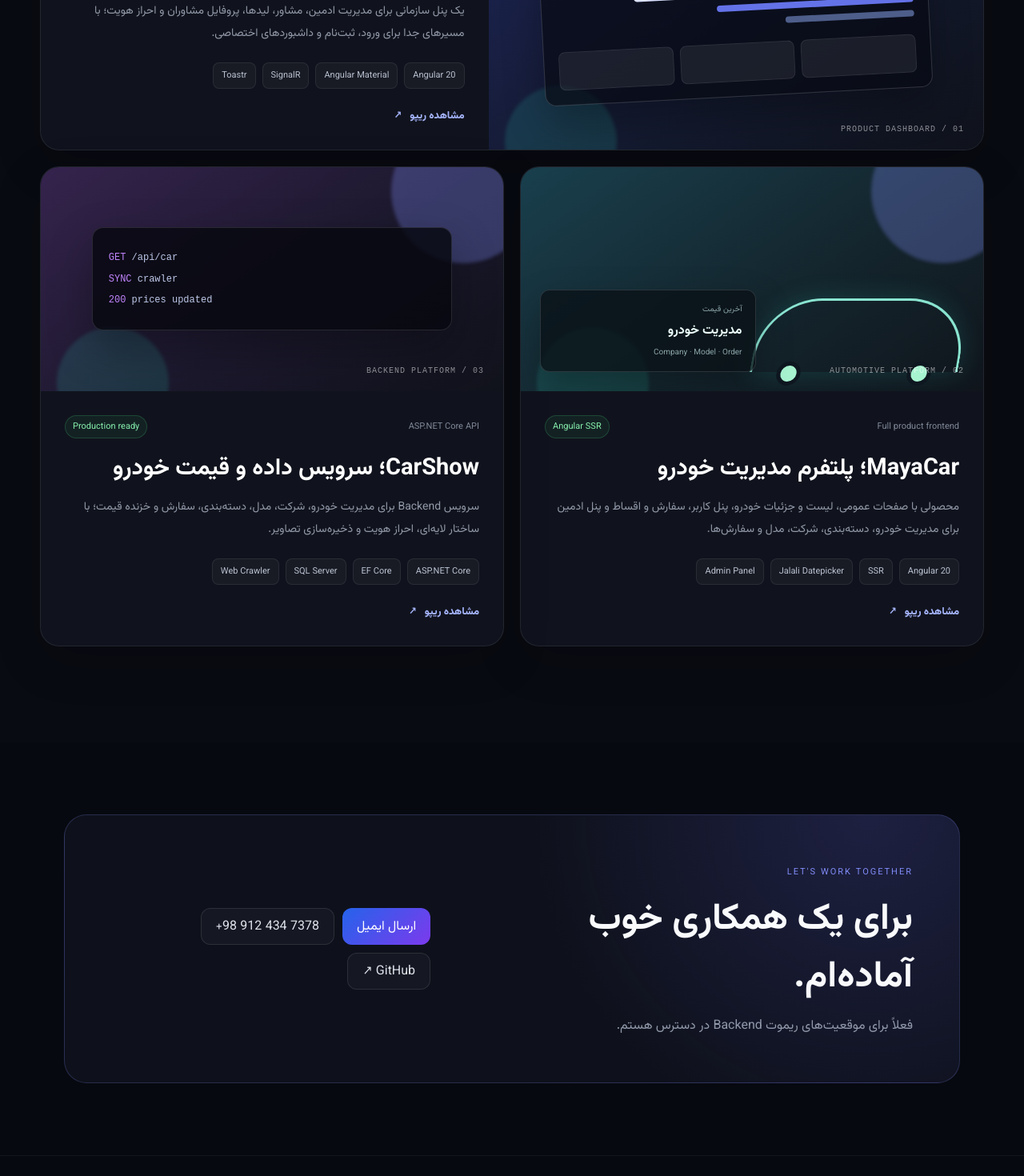
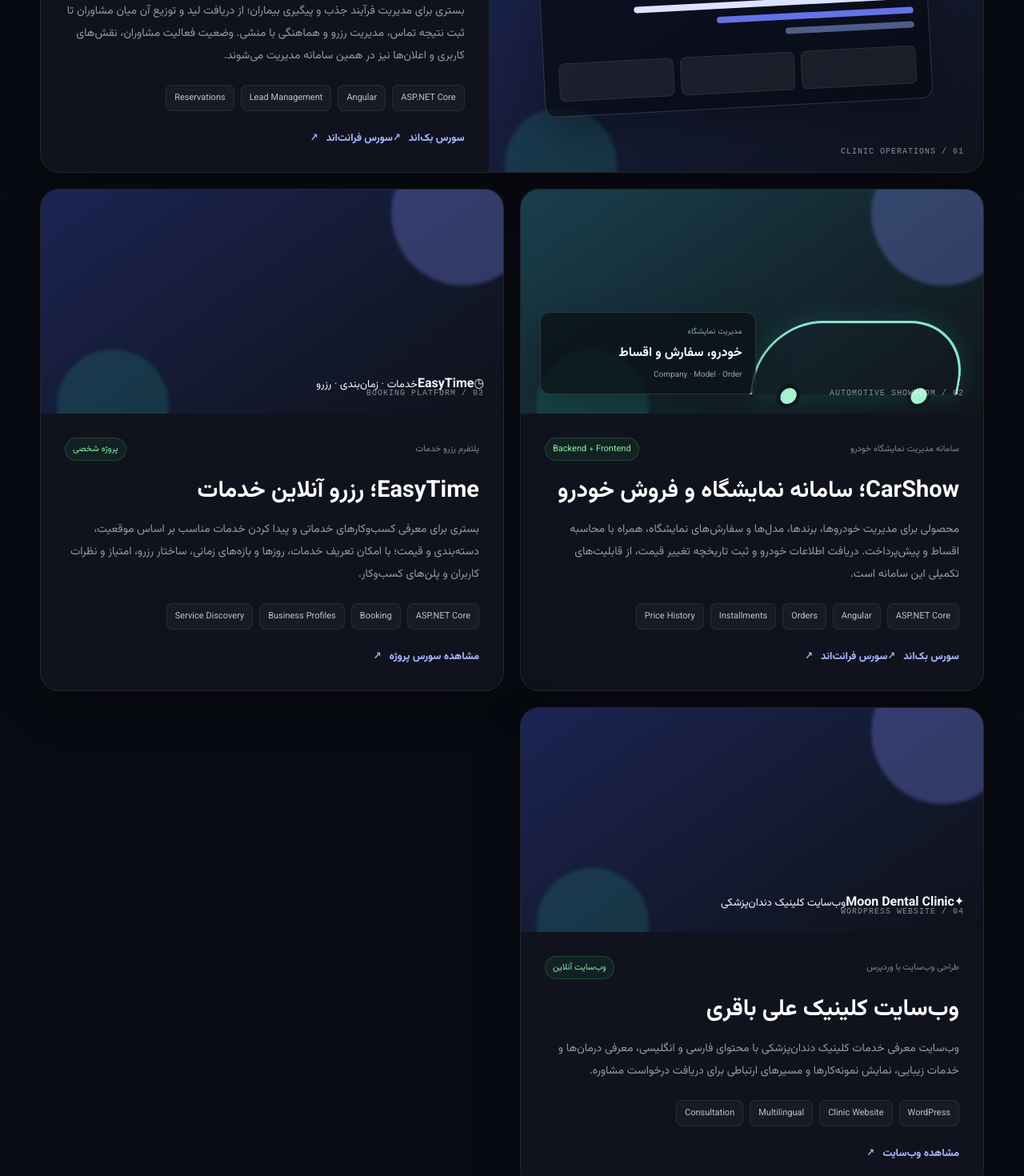
Before and after one commit to amirhosseinmakineh/amirhosseinportforio, an Angular app: page / in a window 1280 px wide. Shown: the part 4400-5870 px from the top of the page at 80% size. Built offline with nearby package versions, Linux system fonts and the light colour scheme.

Commit message:
feat(portfolio): showcase clinic, CarShow, EasyTime and WordPress work

```diff
--- a/src/app/components/projects/projects.html
+++ b/src/app/components/projects/projects.html
@@ -2,10 +2,10 @@
   <div class="projects__container">
     <header class="section-heading">
       <span class="section-heading__eyebrow">SELECTED WORK</span>
-      <h2>پروژه‌هایی که برایشان راه‌حل ساخته‌ام</h2>
+      <h2>نمونه‌کارها و محصولاتی که توسعه داده‌ام</h2>
       <p>
-        نمونه‌هایی از محصولاتی که در آن‌ها روی طراحی تجربه کاربری، توسعه فرانت‌اند
-        و پیاده‌سازی سرویس‌های قابل نگهداری کار کرده‌ام.
+        از سیستم‌های اختصاصی مدیریت کسب‌وکار تا طراحی سایت با وردپرس؛
+        هر پروژه برای پاسخ به یک نیاز واقعی شکل گرفته است.
       </p>
     </header>
 
@@ -23,29 +23,29 @@
               <div class="project-card__dashboard-cards"><b></b><b></b><b></b></div>
             </div>
           </div>
-          <span class="project-card__label">01 / PRODUCT DASHBOARD</span>
+          <span class="project-card__label">01 / CLINIC OPERATIONS</span>
         </div>
-
         <div class="project-card__body">
           <div class="project-card__meta">
-            <span class="project-card__type">Angular application</span>
-            <span class="project-card__status">در حال توسعه</span>
+            <span class="project-card__type">سامانه اختصاصی مدیریت کلینیک</span>
+            <span class="project-card__status">Backend + Frontend</span>
           </div>
-          <h3>داشبورد کلینیک دندانپزشکی دلخند</h3>
+          <h3>سامانه مدیریت کلینیک دندان‌پزشکی</h3>
           <p>
-            یک پنل سازمانی برای مدیریت ادمین، مشاور، لیدها، پروفایل مشاوران و
-            احراز هویت؛ با مسیرهای جدا برای ورود، ثبت‌نام و داشبوردهای اختصاصی.
+            بستری برای مدیریت فرآیند جذب و پیگیری بیماران؛ از دریافت لید و توزیع آن
+            میان مشاوران تا ثبت نتیجه تماس، مدیریت رزرو و هماهنگی با منشی.
+            وضعیت فعالیت مشاوران، نقش‌های کاربری و اعلان‌ها نیز در همین سامانه مدیریت می‌شوند.
           </p>
           <div class="project-card__tags">
-            <span>Angular 20</span>
-            <span>Angular Material</span>
-            <span>SignalR</span>
-            <span>Toastr</span>
+            <span>ASP.NET Core</span>
+            <span>Angular</span>
+            <span>Lead Management</span>
+            <span>Reservations</span>
           </div>
-          <a class="project-card__link" href="https://github.com/amirhosseinmakineh/dentalClinickDashboard" target="_blank" rel="noopener noreferrer">
-            مشاهده ریپو
-            <span>↗</span>
-          </a>
+          <div class="project-card__links">
+            <a class="project-card__link" href="https://github.com/amirhosseinmakineh/DentalClinicDashboaardBackend" target="_blank" rel="noopener noreferrer">سورس بک‌اند <span>↗</span></a>
+            <a class="project-card__link" href="https://github.com/amirhosseinmakineh/dentalClinickDashboard" target="_blank" rel="noopener noreferrer">سورس فرانت‌اند <span>↗</span></a>
+          </div>
         </div>
       </article>
 
@@ -55,68 +55,104 @@
           <span class="project-card__orb project-card__orb--two"></span>
           <div class="project-card__car-shape"><span></span><span></span></div>
           <div class="project-card__price-card">
-            <small>آخرین قیمت</small>
-            <strong>مدیریت خودرو</strong>
+            <small>مدیریت نمایشگاه</small>
+            <strong>خودرو، سفارش و اقساط</strong>
             <span>Company · Model · Order</span>
           </div>
-          <span class="project-card__label">02 / AUTOMOTIVE PLATFORM</span>
+          <span class="project-card__label">02 / AUTOMOTIVE SHOWROOM</span>
         </div>
-
         <div class="project-card__body">
           <div class="project-card__meta">
-            <span class="project-card__type">Full product frontend</span>
-            <span class="project-card__status">Angular SSR</span>
+            <span class="project-card__type">سامانه مدیریت نمایشگاه خودرو</span>
+            <span class="project-card__status">Backend + Frontend</span>
           </div>
-          <h3>MayaCar؛ پلتفرم مدیریت خودرو</h3>
+          <h3>CarShow؛ سامانه نمایشگاه و فروش خودرو</h3>
           <p>
-            محصولی با صفحات عمومی، لیست و جزئیات خودرو، پنل کاربر، سفارش و اقساط
-            و پنل ادمین برای مدیریت خودرو، دسته‌بندی، شرکت، مدل و سفارش‌ها.
+            محصولی برای مدیریت خودروها، برندها، مدل‌ها و سفارش‌های نمایشگاه،
+            همراه با محاسبه اقساط و پیش‌پرداخت. دریافت اطلاعات خودرو و ثبت
+            تاریخچه تغییر قیمت، از قابلیت‌های تکمیلی این سامانه است.
           </p>
           <div class="project-card__tags">
-            <span>Angular 20</span>
-            <span>SSR</span>
-            <span>Jalali Datepicker</span>
-            <span>Admin Panel</span>
+            <span>ASP.NET Core</span>
+            <span>Angular</span>
+            <span>Orders</span>
+            <span>Installments</span>
+            <span>Price History</span>
           </div>
-          <a class="project-card__link" href="https://github.com/amirhosseinmakineh/mayaCarFrontProduc" target="_blank" rel="noopener noreferrer">
-            مشاهده ریپو
-            <span>↗</span>
-          </a>
+          <div class="project-card__links">
+            <a class="project-card__link" href="https://github.com/amirhosseinmakineh/CarShow" target="_blank" rel="noopener noreferrer">سورس بک‌اند <span>↗</span></a>
+            <a class="project-card__link" href="https://github.com/amirhosseinmakineh/mayaCarFrontProduc" target="_blank" rel="noopener noreferrer">سورس فرانت‌اند <span>↗</span></a>
+          </div>
         </div>
       </article>
 
-      <article class="project-card project-card--crawler">
+      <article class="project-card project-card--easytime">
         <div class="project-card__visual">
           <span class="project-card__orb project-card__orb--one"></span>
           <span class="project-card__orb project-card__orb--two"></span>
-          <div class="project-card__terminal">
-            <span><em>GET</em> /api/car</span>
-            <span><em>SYNC</em> crawler</span>
-            <span><em>200</em> prices updated</span>
+          <div class="project-card__feature">
+            <span class="project-card__feature-icon" aria-hidden="true">◷</span>
+            <strong>EasyTime</strong>
+            <small>خدمات · زمان‌بندی · رزرو</small>
+            <div class="project-card__slots"><i></i><i></i><i></i><i></i></div>
           </div>
-          <span class="project-card__label">03 / BACKEND PLATFORM</span>
+          <span class="project-card__label">03 / BOOKING PLATFORM</span>
         </div>
-
         <div class="project-card__body">
           <div class="project-card__meta">
-            <span class="project-card__type">ASP.NET Core API</span>
-            <span class="project-card__status">Production ready</span>
+            <span class="project-card__type">پلتفرم رزرو خدمات</span>
+            <span class="project-card__status">پروژه شخصی</span>
           </div>
-          <h3>CarShow؛ سرویس داده و قیمت خودرو</h3>
+          <h3>EasyTime؛ رزرو آنلاین خدمات</h3>
           <p>
-            سرویس Backend برای مدیریت خودرو، شرکت، مدل، دسته‌بندی، سفارش و
-            خزنده قیمت؛ با ساختار لایه‌ای، احراز هویت و ذخیره‌سازی تصاویر.
+            بستری برای معرفی کسب‌وکارهای خدماتی و پیدا کردن خدمات مناسب بر اساس
+            موقعیت، دسته‌بندی و قیمت؛ با امکان تعریف خدمات، روزها و بازه‌های زمانی،
+            ساختار رزرو، امتیاز و نظرات کاربران و پلن‌های کسب‌وکار.
           </p>
           <div class="project-card__tags">
             <span>ASP.NET Core</span>
-            <span>EF Core</span>
-            <span>SQL Server</span>
-            <span>Web Crawler</span>
+            <span>Booking</span>
+            <span>Business Profiles</span>
+            <span>Service Discovery</span>
           </div>
-          <a class="project-card__link" href="https://github.com/amirhosseinmakineh/CarShow" target="_blank" rel="noopener noreferrer">
-            مشاهده ریپو
-            <span>↗</span>
-          </a>
+          <div class="project-card__links">
+            <a class="project-card__link" href="https://github.com/amirhosseinmakineh/EasyTimeBack" target="_blank" rel="noopener noreferrer">مشاهده سورس پروژه <span>↗</span></a>
+          </div>
+        </div>
+      </article>
+
+      <article class="project-card project-card--wordpress">
+        <div class="project-card__visual">
+          <span class="project-card__orb project-card__orb--one"></span>
+          <span class="project-card__orb project-card__orb--two"></span>
+          <div class="project-card__feature project-card__feature--web">
+            <span class="project-card__feature-icon" aria-hidden="true">✦</span>
+            <strong>Moon Dental Clinic</strong>
+            <small>وب‌سایت کلینیک دندان‌پزشکی</small>
+            <div class="project-card__web-lines"><i></i><i></i><i></i></div>
+          </div>
+          <span class="project-card__label">04 / WORDPRESS WEBSITE</span>
+        </div>
+        <div class="project-card__body">
+          <div class="project-card__meta">
+            <span class="project-card__type">طراحی وب‌سایت با وردپرس</span>
+            <span class="project-card__status">وب‌سایت آنلاین</span>
+          </div>
+          <h3>وب‌سایت کلینیک علی باقری</h3>
+          <p>
+            وب‌سایت معرفی خدمات کلینیک دندان‌پزشکی با محتوای فارسی و انگلیسی،
+            معرفی درمان‌ها و خدمات زیبایی، نمایش نمونه‌کارها و مسیرهای ارتباطی
+            برای دریافت درخواست مشاوره.
+          </p>
+          <div class="project-card__tags">
+            <span>WordPress</span>
+            <span>Clinic Website</span>
+            <span>Multilingual</span>
+            <span>Consultation</span>
+          </div>
+          <div class="project-card__links">
+            <a class="project-card__link" href="https://www.alibaghericlinic.com/" target="_blank" rel="noopener noreferrer">مشاهده وب‌سایت <span>↗</span></a>
+          </div>
         </div>
       </article>
     </div>
```
